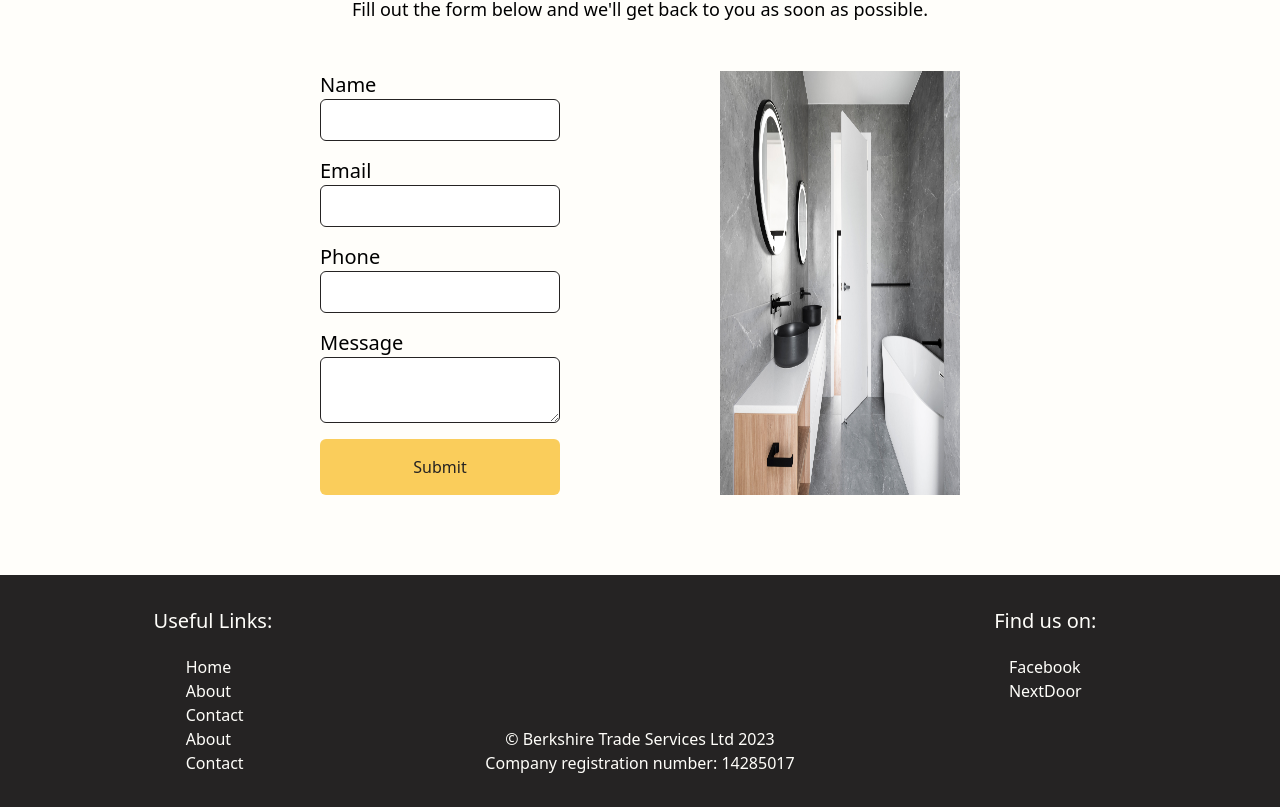
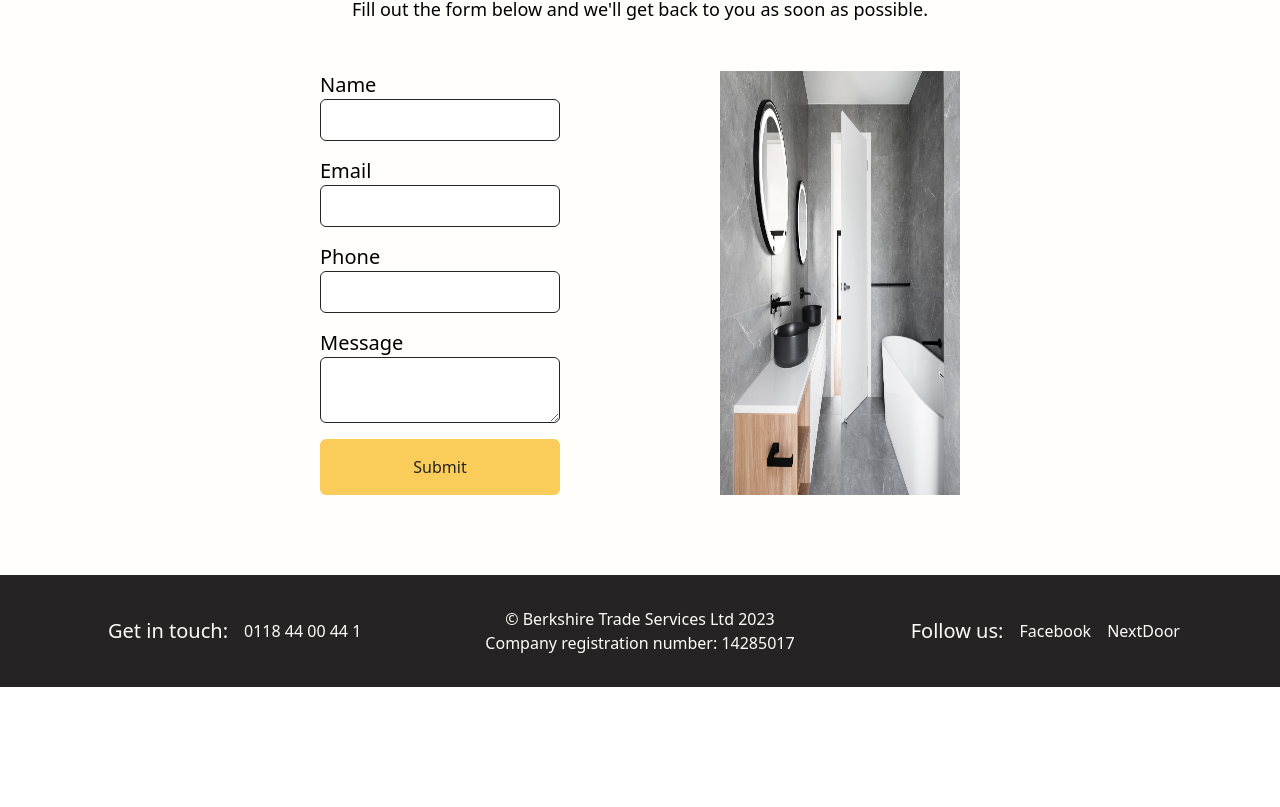
Before and after one commit to Goddak/berkshiretrade.services, a React (Create React App) app: page /#/ in a window 1280 px wide. Shown: the part 5838-6645 px from the top of the page. After the commit the page ends 6525 px from the top, so only its background shows below. Built offline with nearby package versions, Linux system fonts and the light colour scheme.

Commit message:
Fix Footer

```diff
--- a/src/Components/Footer/Footer.tsx
+++ b/src/Components/Footer/Footer.tsx
@@ -1,5 +1,4 @@
 import React from "react";
-import Menu from "../Menu/Menu";
 
 export interface IRelatedLink {
 	label: string;
@@ -7,53 +6,27 @@ export interface IRelatedLink {
 }
 
 interface IFooter {
-	relatedLinks?: IRelatedLink[];
 	className?: string;
 }
-
-const usefulLinks: IRelatedLink[] = [
-	{
-		label: "Home",
-		linkTo: "/",
-	},
-	{
-		label: "About",
-		linkTo: "/about",
-	},
-	{
-		label: "Contact",
-		linkTo: "/contact",
-	},
-	{
-		label: "About",
-		linkTo: "/about2",
-	},
-	{
-		label: "Contact",
-		linkTo: "/contact2",
-	},
-];
 
 const getCurrentYear: () => number = () => {
 	return new Date().getFullYear();
 };
 
-const Footer: React.FC<IFooter> = ({ relatedLinks, className }) => {
+const Footer: React.FC<IFooter> = ({ className }) => {
 	return <div className={`${className} w-full flex flex-col bg-bts-black text-bts-white md:relative lg:flex-row`}>
-		<div className="flex order-1 mb-8 md:w-1/2 lg:flex-col lg:w-1/3 lg:mb-0 lg:items-center lg:order-none">
-			<h3 className="w-2/5 text-xl font-light mb-5">{relatedLinks ? "Related" : "Useful"} Links:</h3>
-			<Menu className="px-5 flex flex-col" menuItems={relatedLinks ? relatedLinks : usefulLinks} />
+		<div className="flex w-1/3 justify-center items-center">
+			<h3 className="text-xl font-light">Get in touch:</h3>
+			<a href="tel:0114400441" className="ml-4">0118 44 00 44 1</a>
 		</div>
-		<div className="flex flex-col justify-center items-center order-2 lg:w-1/3 lg:justify-end lg:order-none">
+		<div className="flex flex-col w-1/3 justify-center items-center">
 			<p>© Berkshire Trade Services Ltd {getCurrentYear()}</p>
 			<p>Company registration number: 14285017</p>
 		</div>
-		<div className="flex items-center mb-8 md:w-1/2 lg:flex-col lg:w-1/3 md:absolute md:right-0 lg:relative lg:items-center">
-			<h3 className="w-2/5 text-xl font-light mb-5 lg:w-auto">Find us on:</h3>
-			<div className="flex flex-col">
-				<div className="px-5 lg:px-0">Facebook</div>
-				<div className="px-5 lg:px-0">NextDoor</div>
-			</div>
+		<div className="flex w-1/3 justify-center items-center">
+			<h3 className="text-xl font-light">Follow us:</h3>
+			<div className="ml-4">Facebook</div>
+			<div className="ml-4">NextDoor</div>
 		</div>
 	</div>;
 };
--- a/src/Components/Page/Page.tsx
+++ b/src/Components/Page/Page.tsx
@@ -15,7 +15,7 @@ const Page: React.FC<PageProps> = ({ children, relatedLinks, className }) => {
 		<div className="w-full flex-grow">
 			{children}
 		</div>
-		<Footer relatedLinks={relatedLinks} className="p-8"/>
+		<Footer className="p-8"/>
 	</div>;
 };
 
```
Also changed, not shown: 1 other file (tests, documents, lock files or other folders).
